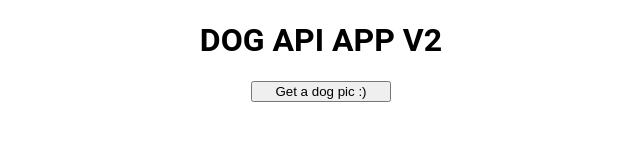
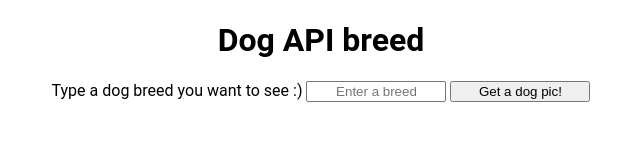
Before and after one commit to hlim0729/DOGAPIAPP2, a plain HTML site: page index.html in a window 1280 px wide. Shown: the whole page, without its empty margins (319-959 px from the left). Drawn offline with nearby package versions, Linux system fonts and the light colour scheme.

Commit message:
Update index.html

```diff
--- a/index.html
+++ b/index.html
@@ -4,18 +4,23 @@
     <meta charset="UTF-8">
     <meta name="viewport" content="width=device-width, initial-scale=1.0">
     <meta http-equiv="X-UA-Compatible" content="ie=edge">
-    <title>DOG API Version 2</title>
+    <title>Dog API Breed</title>
     <link rel="stylesheet" href="index.css">
     <script src="https://code.jquery.com/jquery-3.3.1.js" integrity="sha256-2Kok7MbOyxpgUVvAk/HJ2jigOSYS2auK4Pfzbm7uH60=" crossorigin="anonymous"></script>
 </head>
 <body>
     <div class="container">
-        <h1>DOG API APP V2</h1>
+        <h1>Dog API breed</h1>
+
         <form>
-          <input class="submit" type="submit" value="Get a dog pic :)">
+          <label for="breedOfDog">Type a dog breed you want to see :)</label>
+          <input type="text" name="breedOfDog"
+           placeholder="Enter a breed" required />
+           <input type="submit" value="Get a dog pic!">
         </form>
-
-        <div class="images hidden"></div>
+        <section class="results hidden">
+        <h2>adorable dog pic!</h2>
+        </section>
     </div>
     <script src="index.js"></script>
 </body>
```
